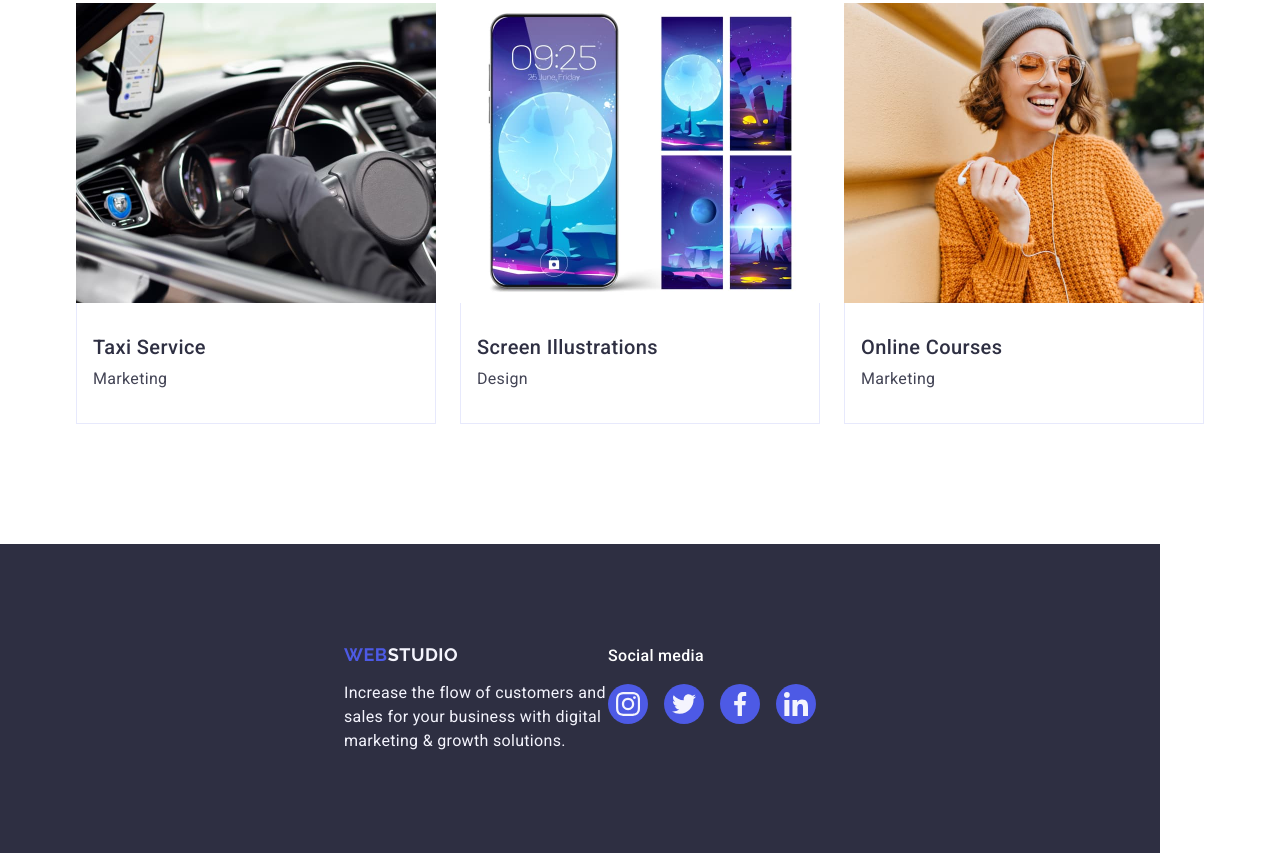
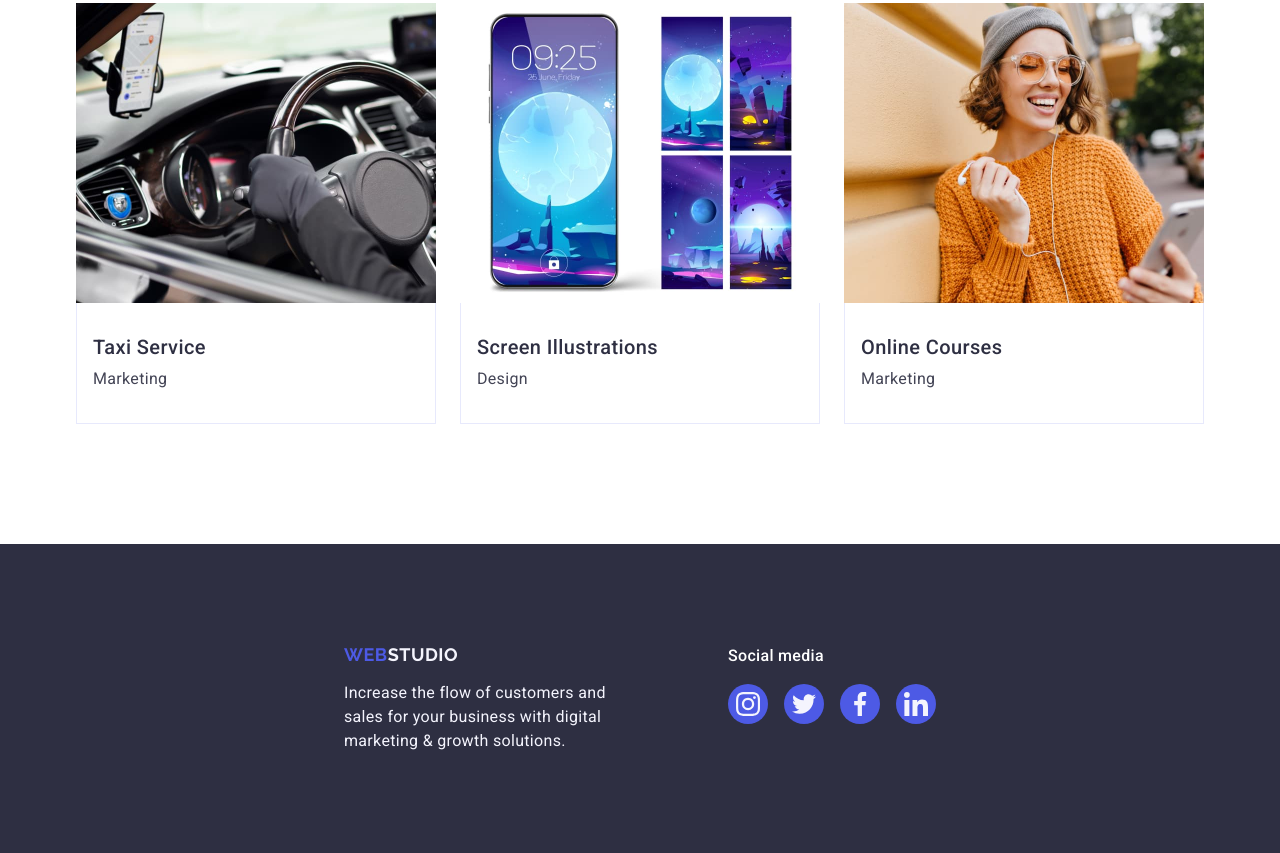
Before and after one commit to Alex-Sea-gull/goit-markup-hw-04, a plain HTML site: page index.html in a window 1280 px wide. Shown: the part 2639-3492 px from the top of the page. Drawn offline with nearby package versions, Linux system fonts and the light colour scheme.

Commit message:
add-new-class-footer

```diff
--- a/css/styles.css
+++ b/css/styles.css
@@ -157,6 +157,7 @@ img {
   background-position: center;
   background-size: cover;
   max-width: 1440px;
+  margin: 0 auto;
 }
 
 .service-title {
@@ -461,13 +462,18 @@ img {
 .footer {
   background-color: #2e2f42;
   padding: 100px 0;
+
+}
+
+.footer-container {
   display: flex;
-  margin-right: 120px;
   align-items: baseline;
   justify-content: center;
 }
 
-.logo-wrap {}
+.logo-wrap {
+  margin-right: 120px;
+}
 
 .footer-logo {
   display: inline-block;
--- a/index.html
+++ b/index.html
@@ -438,6 +438,7 @@
 
     <!--Footer-->
     <footer class="footer">
+      <div class="footer-container">
         <div class="logo-wrap">
           <a class="footer-logo" href="#">
             WEB<span class="footer-accent">Studio</span>
@@ -480,6 +481,7 @@
             </li>
           </ul>
         </div>
+      </div>
     </footer>
   </body>
 </html>
```
Lines whose indentation alone changed are shown as unchanged.
